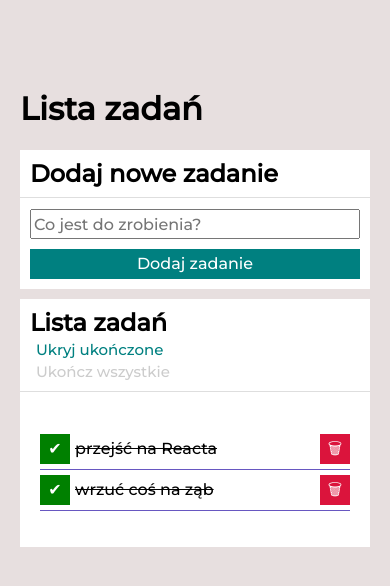
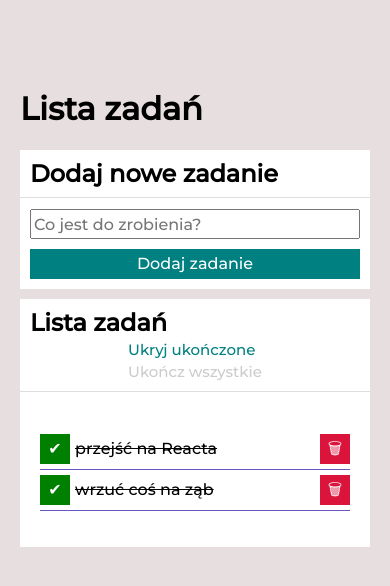
Before and after one commit to KubaTuta/ToDo-List-React, a React (Create React App) app: page / in a window 390 px wide. Shown: the top 586 px of the page. Built offline with nearby package versions, Linux system fonts and the light colour scheme.

Commit message:
justify-self buttons on @mediaquerys

```diff
--- a/src/Buttons/style.css
+++ b/src/Buttons/style.css
@@ -11,6 +11,9 @@
     .buttons__button {
         display: grid;
     }
+    .buttons {
+        justify-self: center;
+    }
 }
 
 .buttons__button:hover {
```
